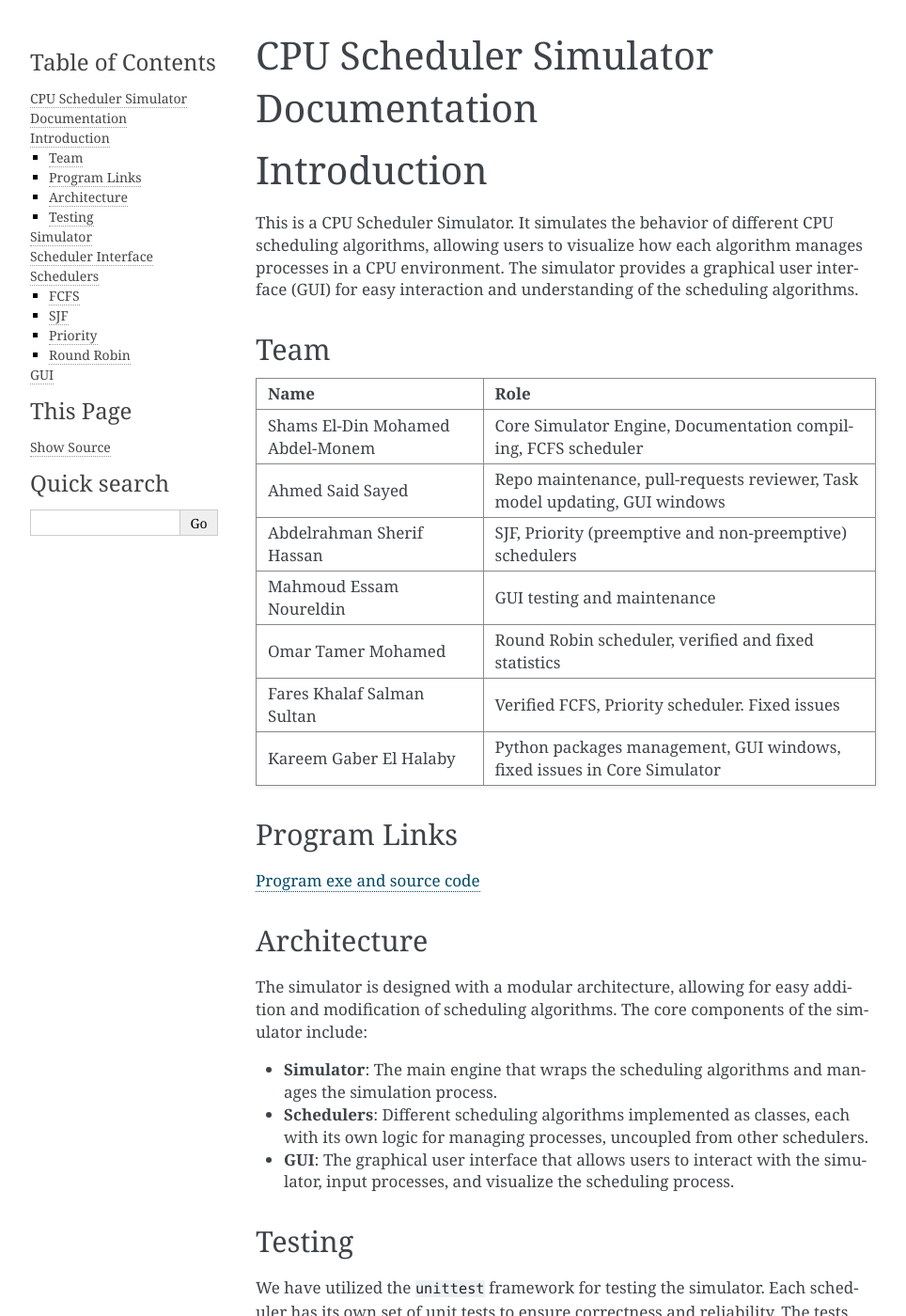
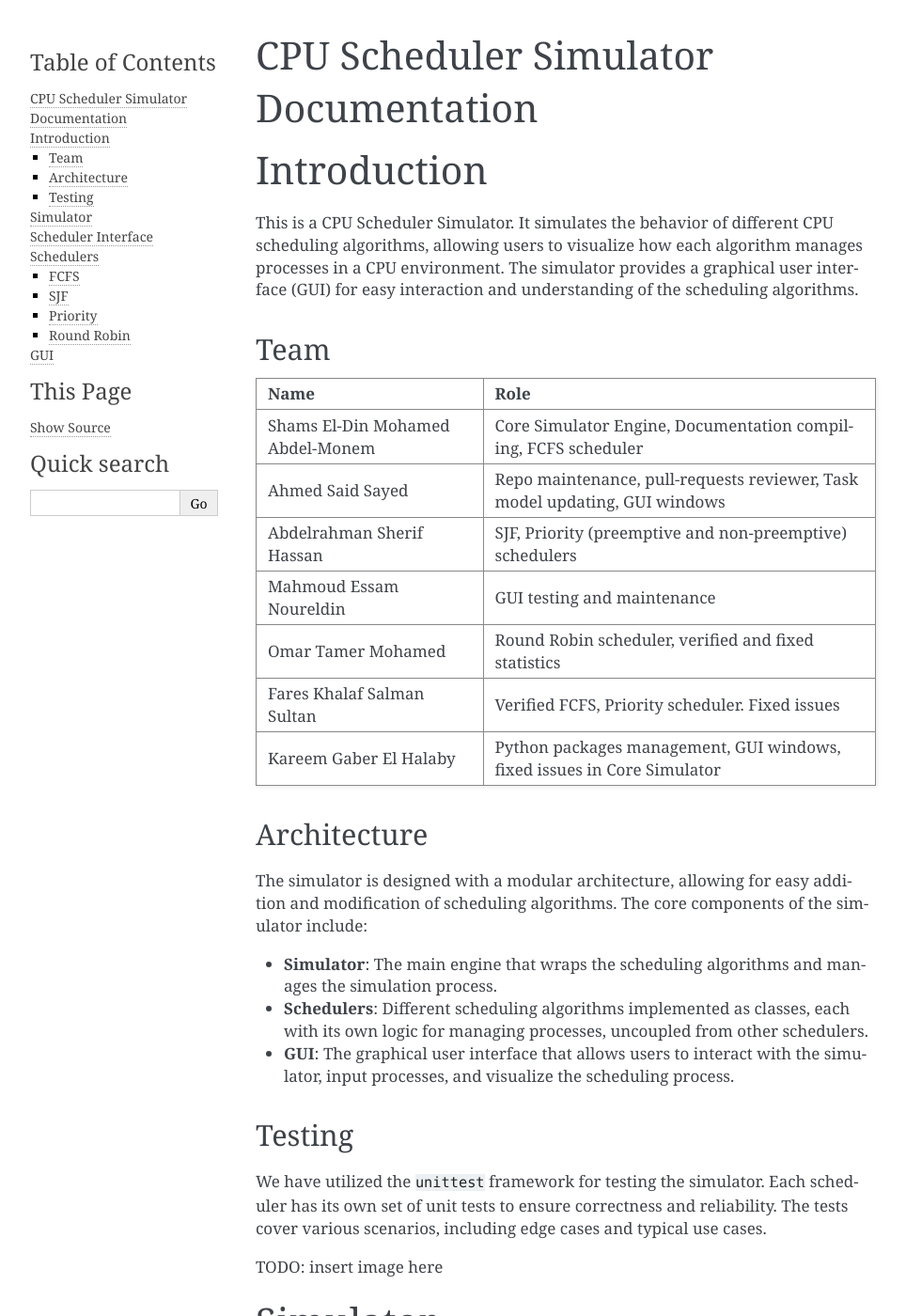
Before and after one commit to AhmedSaid3617/CPU-scheduler, a Sphinx documentation site: the page built from docs/index.md, in a window 1280 px wide and 1400 px high. Shown: the whole window at 94% size, without its empty margins (148-1112 px from the left). Built offline with Sphinx 7.4.7, drawn with Linux system fonts in a browser that asks for light colours.

Commit message:
Moved project links to custom page beside Team table

```diff
--- a/docs/conf.py
+++ b/docs/conf.py
@@ -59,6 +59,11 @@
             Kareem Gaber El Halaby & 2101545 -- S3 \\
             \bottomrule
         \end{tabular}
+        \begin{center}
+            \vspace{0.5cm}
+            \href{https://drive.google.com/drive/folders/1inorJT3szzcwwwBvrDLMuET0bF2pKwto?usp=drive_link}{\textbf{Executable File and Source Code}}
+            \vspace{0.5cm}
+        \end{center}
         }
         \vfill
     \end{titlepage}
--- a/docs/index.md
+++ b/docs/index.md
@@ -14,9 +14,6 @@
 | Omar Tamer Mohamed               | Round Robin scheduler, verified and fixed statistics                       |
 | Fares Khalaf Salman Sultan       | Verified FCFS, Priority scheduler. Fixed issues                            |
 | Kareem Gaber El Halaby           | Python packages management, GUI windows, fixed issues in Core Simulator    |
-
-## Program Links
-[Program exe and source code](https://drive.google.com/drive/folders/1inorJT3szzcwwwBvrDLMuET0bF2pKwto?usp=drive_link)
 
 ## Architecture
 
```
